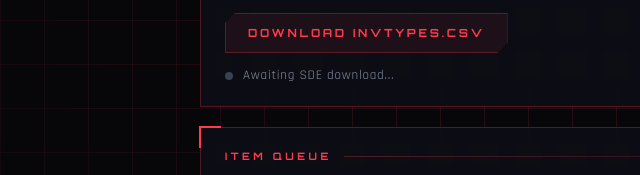
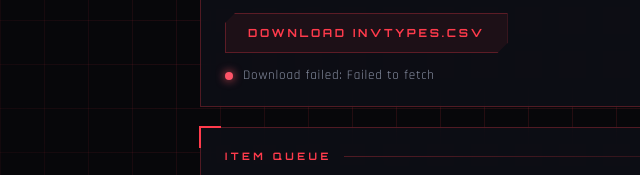
Before and after one commit to vtomarchio-cloud/eve_industry_tools, a plain HTML site: page eve-pricer_1.0_20261012.html in a window 1280 px wide. Shown: the part 244-419 px from the top of the page, 0-640 px from the left. Drawn offline with Linux system fonts and the light colour scheme; no server answers.

Commit message:
Update eve-pricer_1.0_20261012.html

```diff
--- a/eve-pricer_1.0_20261012.html
+++ b/eve-pricer_1.0_20261012.html
@@ -490,6 +490,7 @@ $('runBtn').addEventListener('click', async () => {
     $('runLed').className = 'led';
   }
 });
+window.addEventListener('DOMContentLoaded', () => $('loadBtn').click());
 </script>
 </body>
 </html>
```
